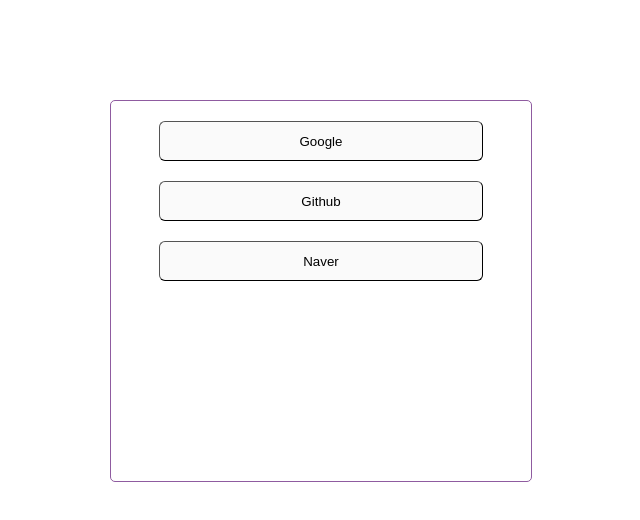
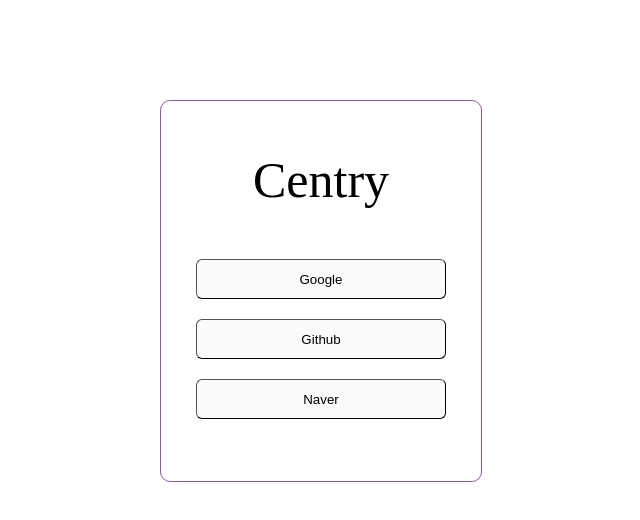
Before and after one commit to boostcamp-2020/Project11-C-Web-FE-Performance-Monitoring-Admin, a React app: page / in a window 1280 px wide. Shown: the top 520 px of the page, without its empty margins (319-959 px from the left). Built offline with nearby package versions, Linux system fonts and the light colour scheme.

Commit message:
feat : login 타이틀 추가
로그인 레이아웃을 위하여 로그인 타이틀 추가

```diff
--- a/src/components/login/OauthButton.tsx
+++ b/src/components/login/OauthButton.tsx
@@ -14,7 +14,7 @@
 };
 
 const OauthButtonStyle = styled.button`
-  width: 81%;
+  width: 250px;
   height: 40px;
 
   margin: 10px auto;
--- a/src/pages/Login.tsx
+++ b/src/pages/Login.tsx
@@ -4,24 +4,6 @@
 
 // eslint-disable-next-line import/no-unresolved
 import OauthButton from '@components/login/OauthButton';
-
-const LoginModal = styled.div`
-  display: flex;
-  flex-direction: column;
-
-  width: 400px;
-  height: 360px;
-
-  margin: 0 auto;
-  margin-top: 100px;
-  padding: 10px;
-
-  border: solid;
-  border-width: 1px;
-  border-style: auto;
-  border-radius: 5px;
-  border-color: #8f5ba0;
-`;
 
 const Login: React.FC = () => {
   const oauthUrl = 'http://localhost:3000/oauth';
@@ -39,6 +21,7 @@
 
   return (
     <LoginModal>
+      <LoginTitle>Centry</LoginTitle>
       <OauthButton defaultText="Google" onClick={googleClick} />
       <OauthButton defaultText="Github" onClick={githubClick} />
       <OauthButton defaultText="Naver" onClick={naverClick} />
@@ -46,4 +29,28 @@
   );
 };
 
+const LoginTitle = styled.div`
+  text-align: center;
+  font-size: 50px;
+  margin: 40px 0;
+`;
+
+const LoginModal = styled.div`
+  display: flex;
+  flex-direction: column;
+
+  width: 300px;
+  height: 360px;
+
+  margin: 0 auto;
+  margin-top: 100px;
+  padding: 10px;
+
+  border: solid;
+  border-width: 1px;
+  border-style: auto;
+  border-radius: 10px;
+  border-color: #8f5ba0;
+`;
+
 export default Login;
```
